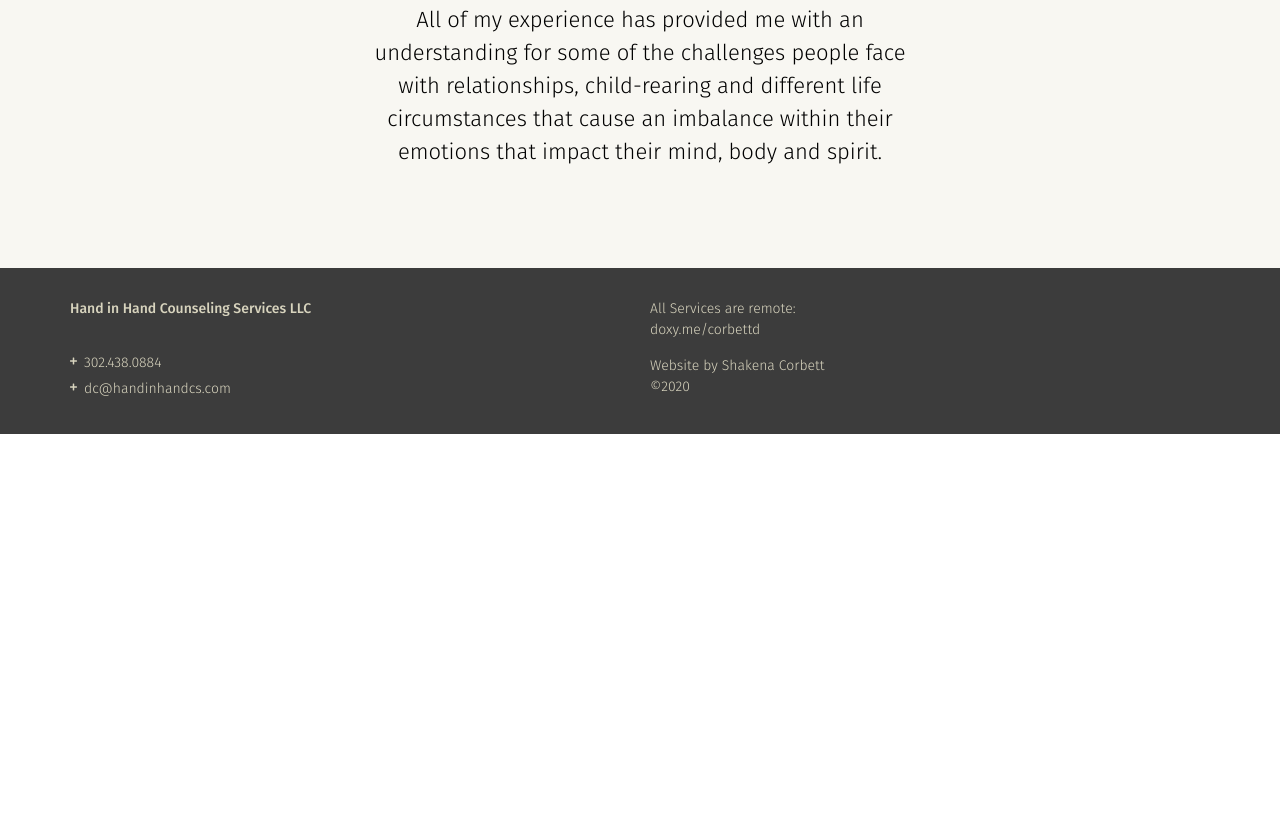
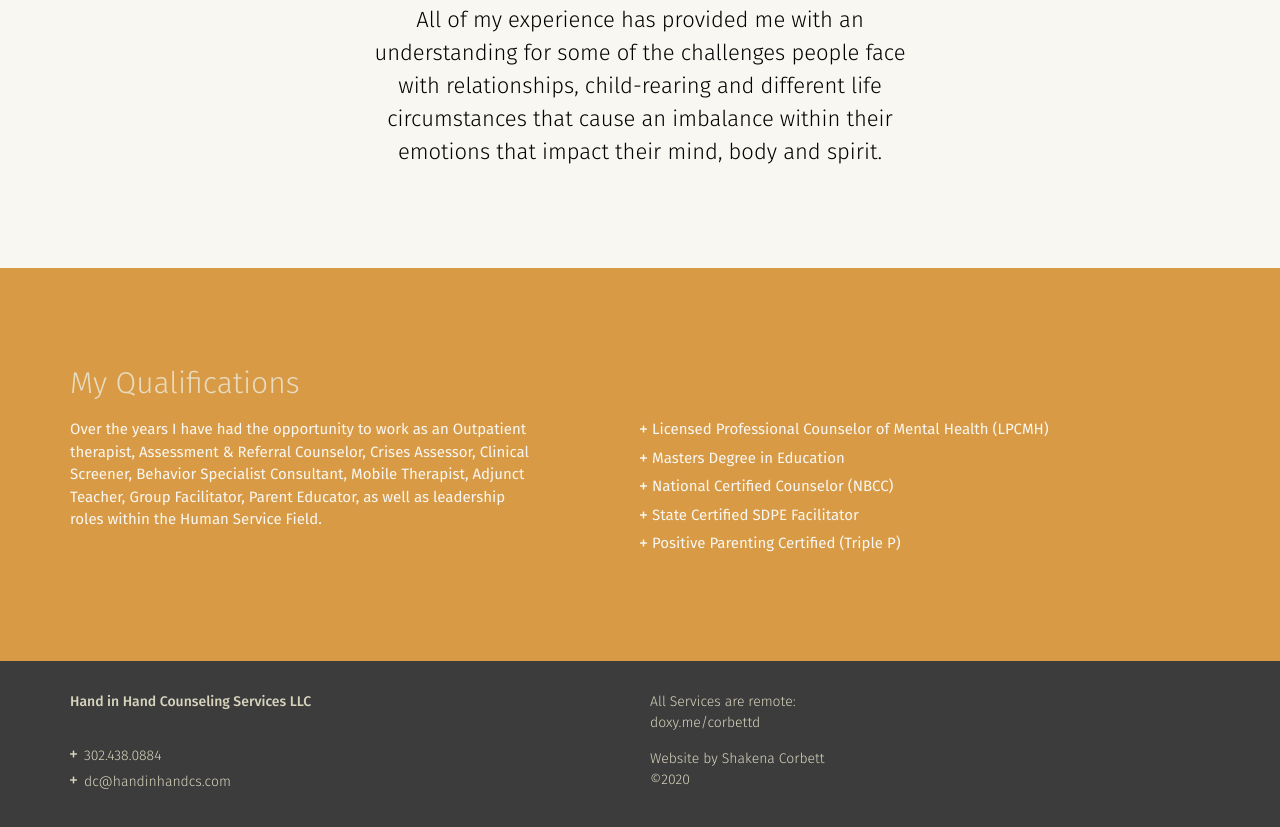
Before and after one commit to shakenac/handinhandcs, a plain HTML site: page about.html in a window 1280 px wide. Shown: the part 1128-1955 px from the top of the page. Before the commit the page ends 1562 px from the top, so only its background shows below. Drawn offline with Linux system fonts and the light colour scheme.

Commit message:
Created Qualifications section (About Me page)

```diff
--- a/about.html
+++ b/about.html
@@ -105,7 +105,40 @@
       </div>
    </div>
 
+   <!-- Qualificaton Section -->
+   <section class="qualifications">
+      <div class="container">
+         <h2>My Qualifications</h2>
+         <div class="content">
+            <div class="column-1">
+               <p>Over the years I have had the opportunity to work as an Outpatient therapist, Assessment & Referral Counselor, Crises Assessor, Clinical Screener, Behavior Specialist Consultant, Mobile Therapist, Adjunct Teacher, Group Facilitator, Parent Educator, as well as leadership roles within the Human Service Field. </p>
+            </div>
+            <div class="column-2">
+               <div class="list-item">
+                  <i class="fas fa-plus"></i>
+                  <p>Licensed Professional Counselor of Mental Health (LPCMH)</p>
+               </div>
+               <div class="list-item">
+                  <i class="fas fa-plus"></i>
+                  <p>Masters Degree in Education</p>
+               </div>
+               <div class="list-item">
+                  <i class="fas fa-plus"></i>
+                  <p>National Certified Counselor (NBCC)</p>
+               </div>
+               <div class="list-item">
+                  <i class="fas fa-plus"></i>
+                  <p>State Certified SDPE Facilitator</p>
+               </div>
+               <div class="list-item">
+                  <i class="fas fa-plus"></i>
+                  <p>Positive Parenting Certified (Triple P)</p>
+               </div>
+            </div>
 
+         </div>
+      </div>
+   </section>
 
    <!-- Footer -->
 	<footer>
--- a/css/styles.css
+++ b/css/styles.css
@@ -625,6 +625,37 @@ footer .right-column .remote {
 }
 
 
+/* Qualifications Section ------*/
+.qualifications {
+   background-color: var(--orange-bg);
+   padding: 100px 0;
+   color: var(--cream-txt);
+}
+.qualifications .content {
+   display: grid;
+   grid-template-columns: repeat(2, 1fr);
+}
+.qualifications .content .column-1 {
+   max-width: 82%;
+}
+.qualifications h2 {
+   margin-bottom: 20px;
+   color: var(--orange-bg-text);
+}
+.qualifications .content .column-2 .list-item {
+   display: flex;
+   margin-bottom: 6px;
+}
+.qualifications .content .column-2 .list-item i {
+   display: flex;
+   margin-right: 5px;
+   font-size: 8px;
+   position: relative;
+   top: 7px;
+}
+
+
+
 /* Media Queries -----------------------------------*/
 @media screen and (max-width: 1024px) {
    /* Navigation */
```
